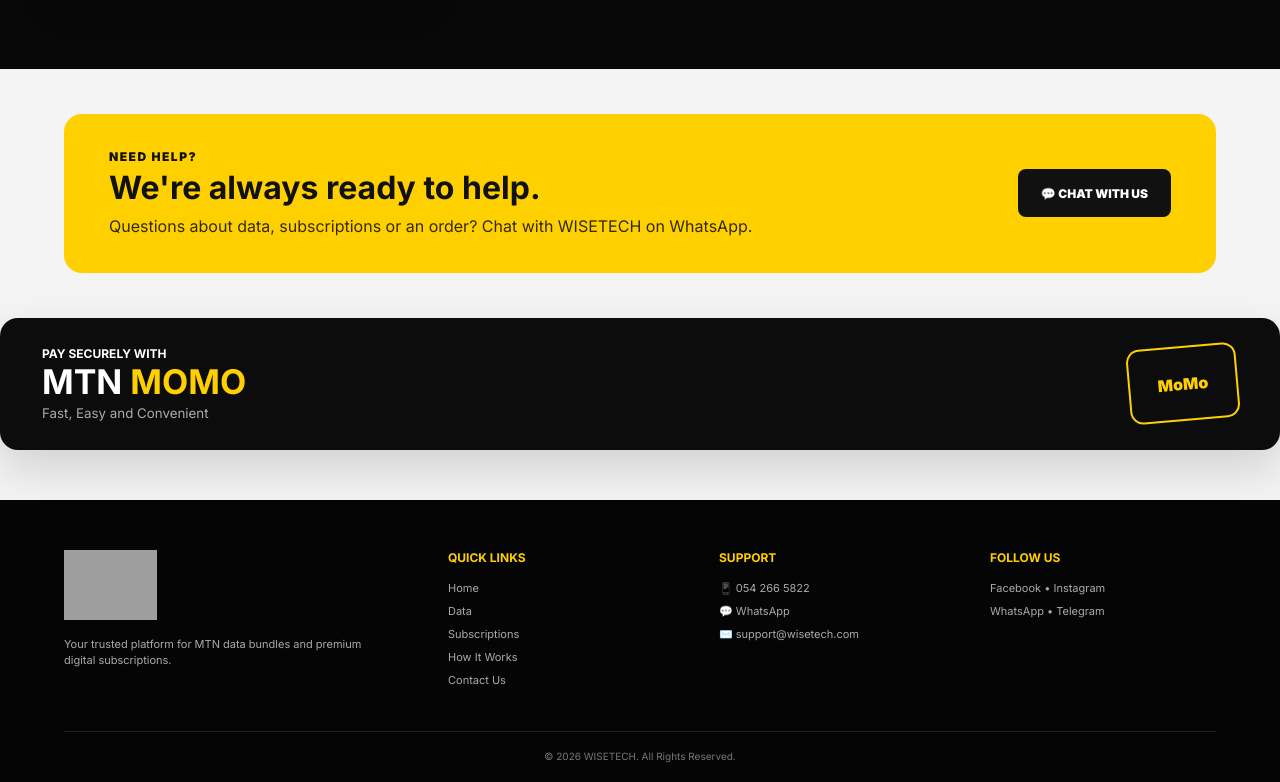
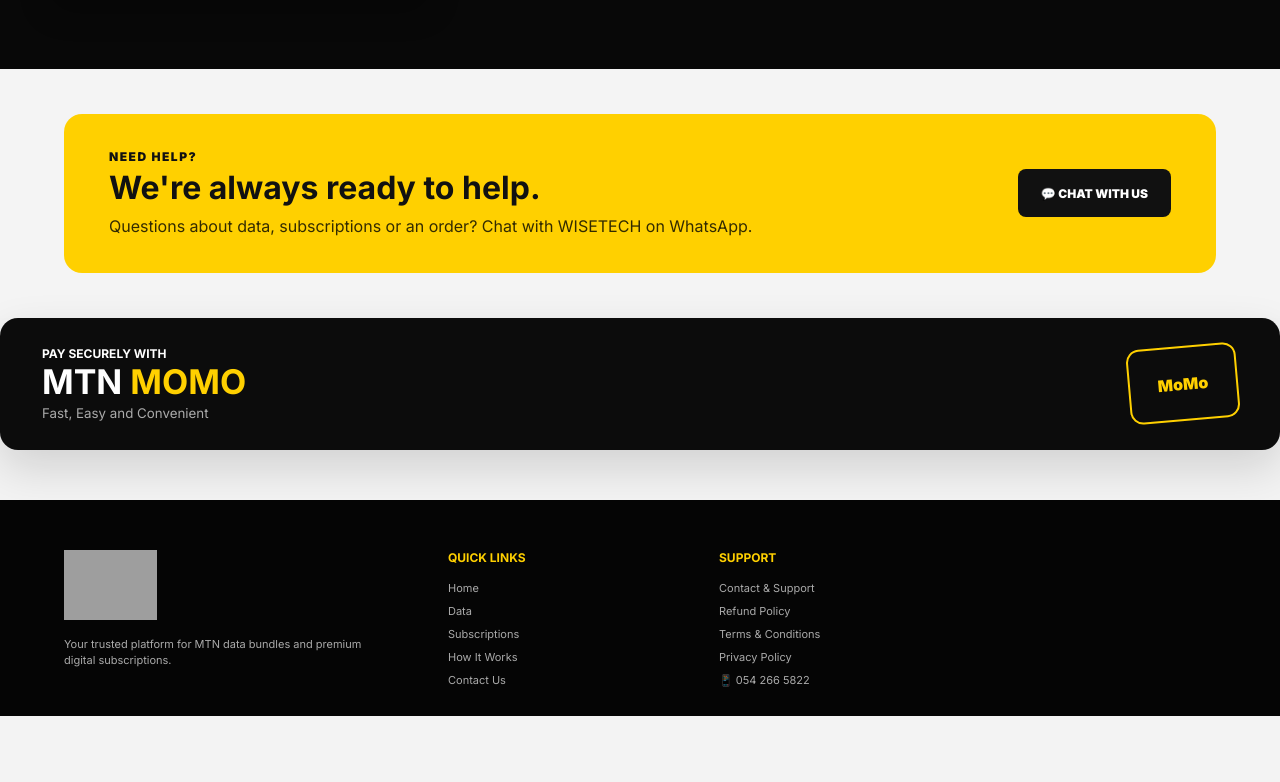
Before and after one commit to Wise2026-tech/wisetech-store, a website: page public/index.html in a window 1280 px wide. Shown: the part 2634-3416 px from the top of the page. After the commit the page ends 3350 px from the top, so only its background shows below. Drawn offline with Linux system fonts and the light colour scheme; no server answers; grey boxes are pictures that could not be loaded.

Commit message:
Update support section with new links and remove details
Removed contact details and social media links from the support section. Added links to refund policy, terms and conditions, and privacy policy.

```diff
--- a/public/index.html
+++ b/public/index.html
@@ -668,32 +668,26 @@
       </div>
 
       <div>
+  <h4>SUPPORT</h4>
 
-        <h4>SUPPORT</h4>
+  <a href="contact.html">
+    Contact & Support
+  </a>
 
-        <p>📱 054 266 5822</p>
-        <p>💬 WhatsApp</p>
-        <p>✉️ support@wisetech.com</p>
+  <a href="refund.html">
+    Refund Policy
+  </a>
 
-      </div>
+  <a href="terms.html">
+    Terms & Conditions
+  </a>
 
-      <div>
+  <a href="privacy.html">
+    Privacy Policy
+  </a>
 
-        <h4>FOLLOW US</h4>
-
-        <p>Facebook • Instagram</p>
-        <p>WhatsApp • Telegram</p>
-
-      </div>
-
-    </div>
-
-    <div class="footer-bottom">
-
-      © 2026 WISETECH.
-      All Rights Reserved.
-
-    </div>
+  <p>📱 054 266 5822</p>
+</div>
 
   </footer>
 
```
